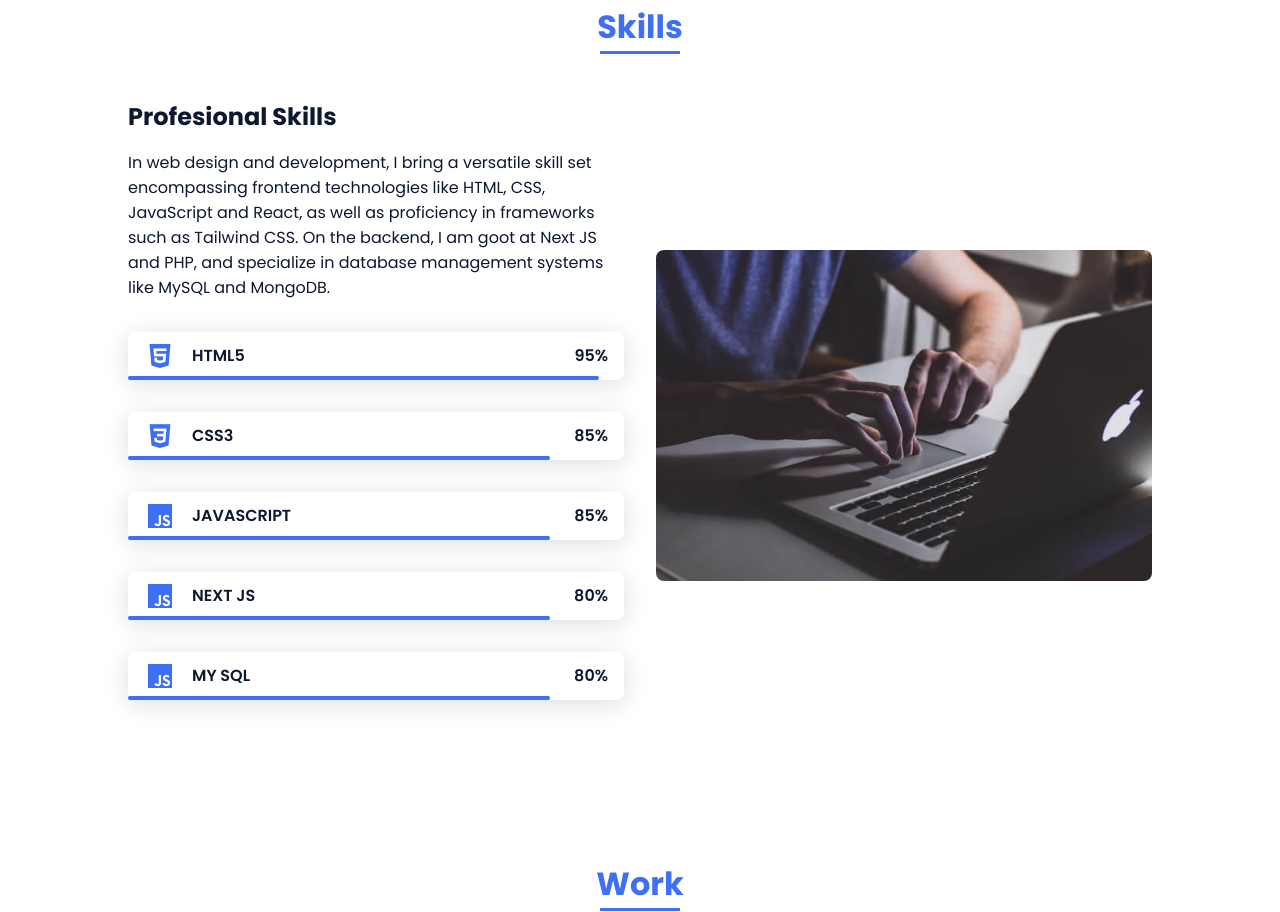
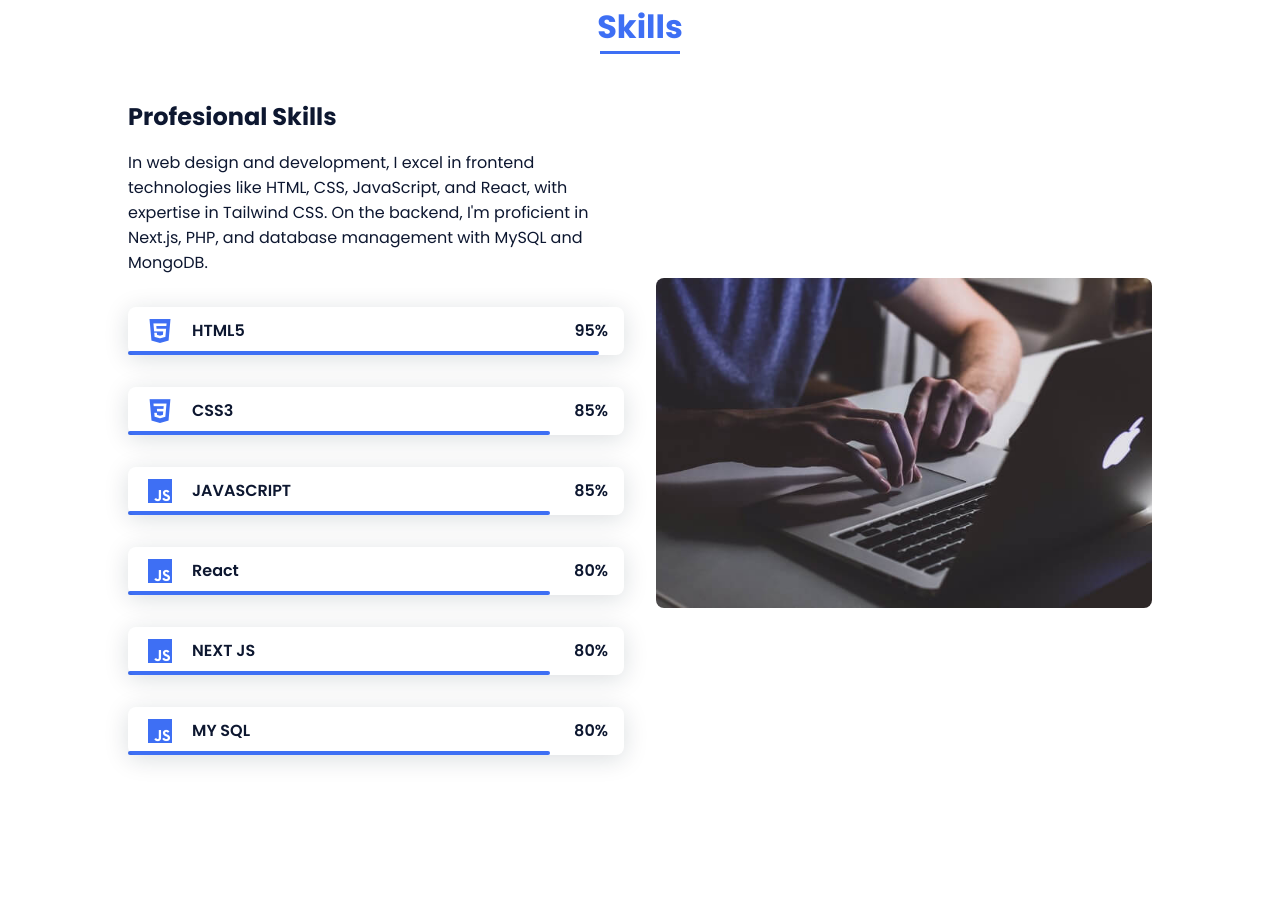
Before and after one commit to md-nafis-sadik/portfolio, a plain HTML site: page index.html in a window 1280 px wide. Shown: the part 1317-2229 px from the top of the page. Drawn offline with nearby package versions, Linux system fonts and the light colour scheme.

Commit message:
Update index.html

```diff
--- a/index.html
+++ b/index.html
@@ -88,7 +88,7 @@
                 <div class="skills__container bd-grid">
                     <div>
                         <h2 class="skills__subtitle">Profesional Skills</h2>
-                        <p class="skills__text">In web design and development, I bring a versatile skill set encompassing frontend technologies like HTML, CSS, JavaScript and React, as well as proficiency in frameworks such as Tailwind CSS. On the backend, I am goot at Next JS and PHP, and specialize in database management systems like MySQL and MongoDB.</p>
+                        <p class="skills__text">In web design and development, I excel in frontend technologies like HTML, CSS, JavaScript, and React, with expertise in Tailwind CSS. On the backend, I'm proficient in Next.js, PHP, and database management with MySQL and MongoDB.</p>
                         <div class="skills__data">
                             <div class="skills__names">
                                 <i class='bx bxl-html5 skills__icon'></i>
@@ -123,6 +123,19 @@
                             </div>
                             <div>
                                 <span class="skills__percentage">85%</span>
+                            </div>
+                        </div>
+
+                        <div class="skills__data">
+                            <div class="skills__names">
+                                <i class='bx bxl-javascript skills__icon' ></i>
+                                <span class="skills__name">React</span>
+                            </div>
+                            <div class="skills__bar skills__ux">
+
+                            </div>
+                            <div>
+                                <span class="skills__percentage">80%</span>
                             </div>
                         </div>
 
```
